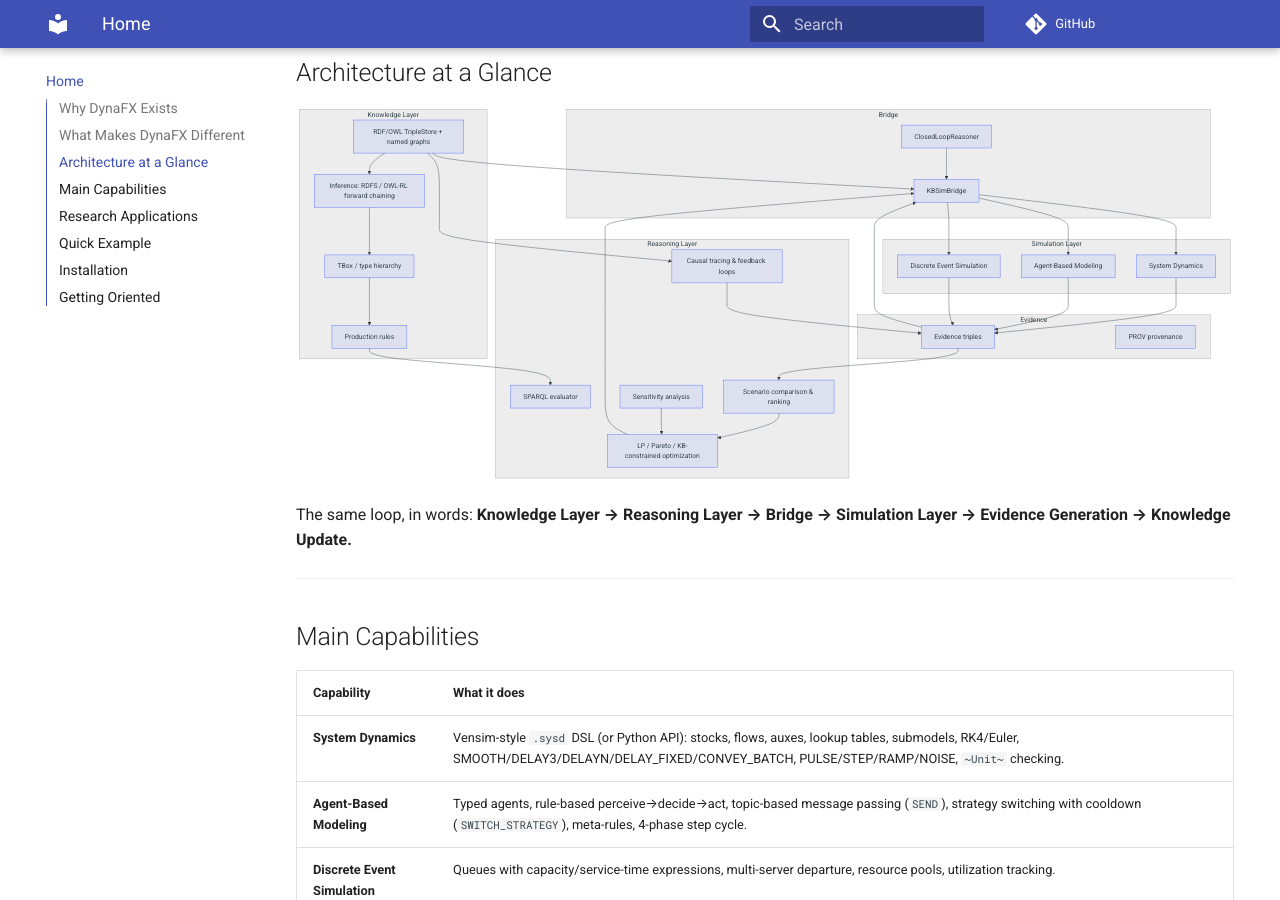
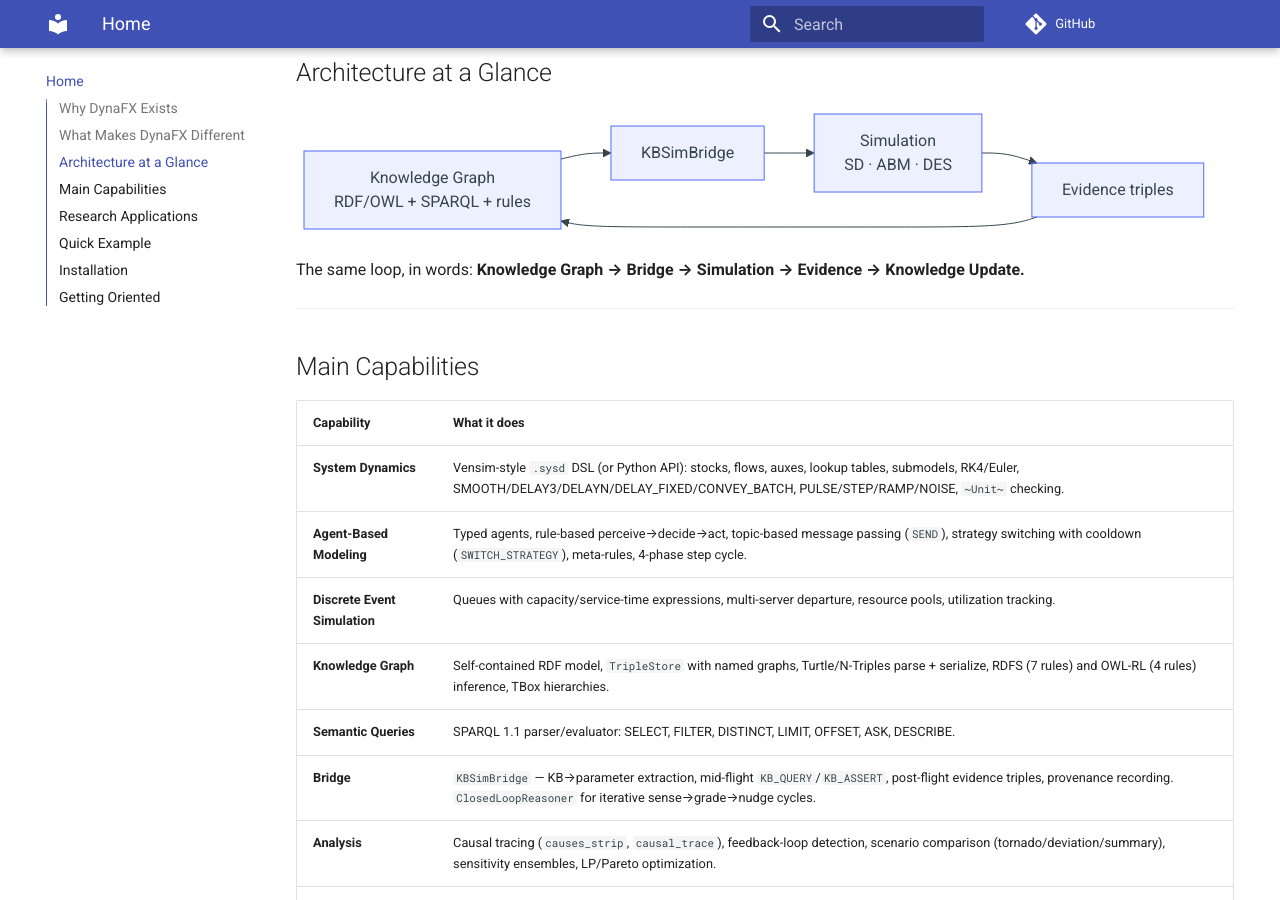
Before and after one commit to Achref-Yak/DynaFX, an MkDocs documentation site: the page built from docs/index.md, in a window 1280 px wide and 900 px high, scrolled down 1269 px. Built offline with MkDocs 1.6.1 and Material for MkDocs 9.7.7, drawn with Linux system fonts in a browser that asks for light colours; comment, search, counter and statistics services are not loaded; some of the changed lines change nothing that is shown.

Commit message:
docs: simplify home architecture diagram to a 4-node loop

````diff
--- a/docs/index.md
+++ b/docs/index.md
@@ -29,58 +29,14 @@
 ## Architecture at a Glance
 
 ```mermaid
-graph TD
-    subgraph Knowledge Layer
-        KB[RDF/OWL TripleStore + named graphs]
-        INF[Inference: RDFS / OWL-RL forward chaining]
-        TBOX[TBox / type hierarchy]
-        PR[Production rules]
-    end
-
-    subgraph Reasoning Layer
-        QA[SPARQL evaluator]
-        SC[Scenario comparison & ranking]
-        SA[Sensitivity analysis]
-        OPT[LP / Pareto / KB-constrained optimization]
-        CAU[Causal tracing & feedback loops]
-    end
-
-    subgraph Bridge
-        B[KBSimBridge]
-        CL[ClosedLoopReasoner]
-    end
-
-    subgraph Simulation Layer
-        SD[System Dynamics]
-        ABM[Agent-Based Modeling]
-        DES[Discrete Event Simulation]
-    end
-
-    subgraph Evidence
-        EV[Evidence triples]
-        PROV[PROV provenance]
-    end
-
-    KB --> INF --> TBOX --> PR
-    PR --> QA
-    KB --> B
-    B --> SD
-    B --> ABM
-    B --> DES
-    SD --> EV
-    ABM --> EV
-    DES --> EV
-    EV --> B
-    EV --> SC
-    SC --> OPT
-    OPT --> B
-    CAU --> EV
-    KB --> CAU
-    SA --> OPT
-    CL --> B
+graph LR
+    KB[Knowledge Graph<br/>RDF/OWL + SPARQL + rules] --> B[KBSimBridge]
+    B --> SIM[Simulation<br/>SD · ABM · DES]
+    SIM --> EV[Evidence triples]
+    EV --> KB
 ```
 
-The same loop, in words: **Knowledge Layer → Reasoning Layer → Bridge → Simulation Layer → Evidence Generation → Knowledge Update.**
+The same loop, in words: **Knowledge Graph → Bridge → Simulation → Evidence → Knowledge Update.**
 
 ---
 
````
